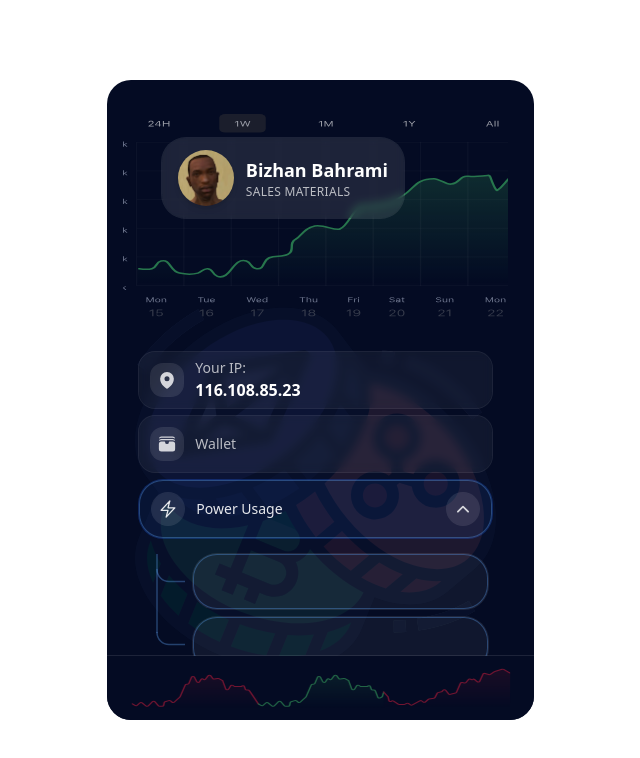
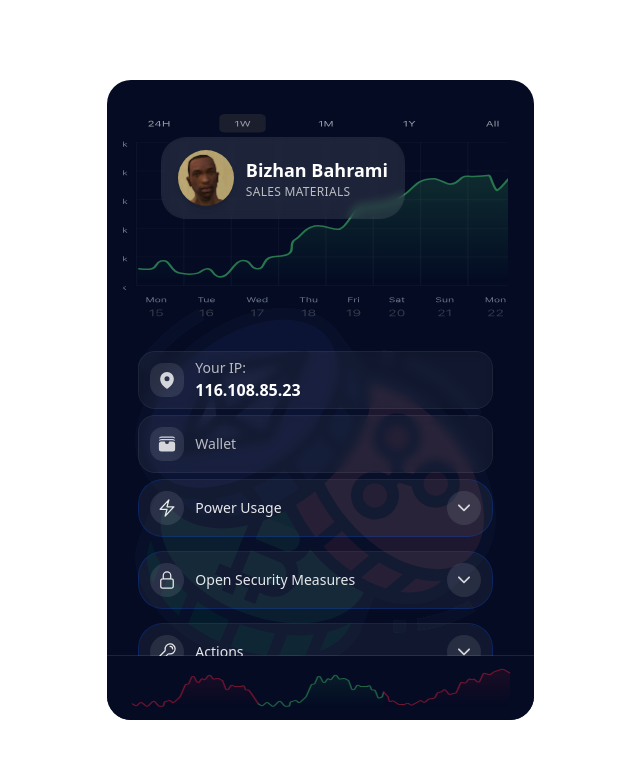
Before and after one commit to MohammadmehdiJamalpour/crypto-panel-script, a React (Vite) app: page / in a window 1280 px wide. Shown: the top 758 px of the page, without its empty margins (618-1258 px from the left). Built offline with nearby package versions, Linux system fonts and the light colour scheme.

Commit message:
accordion items body now gets clicked and redirect the user to new menu and reverse

```diff
--- a/src/components/AccordionRail.jsx
+++ b/src/components/AccordionRail.jsx
@@ -57,8 +57,7 @@
 });
 
 /* ----------------------------------------------------------
-   AccordionItem (ONE MODE: fixed height, full width)
-   + Optional leftIcon / rightIcon / label / onClick
+   AccordionItem (fixed size; optional centered label + icons)
 ----------------------------------------------------------- */
 export const AccordionItem = forwardRef(function AccordionItem(
   {
@@ -68,17 +67,19 @@
     padding, // optional override
     bgClass = "bg-white/[0.05]",
     baseRingClass = "ring-1 ring-white/10",
-    // NEW:
-    label, // string or node for centered text
-    leftIcon, // <svg/> or <img/> or node
-    rightIcon, // <svg/> or <img/> or node
-    onClick, // make the row clickable
+    // Optional standardized row API:
+    label,              // centered text/node
+    leftIcon,           // node
+    rightIcon,          // node
+    onRightIconClick,   // click handler ONLY for right icon
+    onClick,            // optional row click
+    itemId,             // used for scroll-back targeting
     _open = false,
   },
   ref
 ) {
   const DEFAULT_HEIGHT = 55;
-  const DEFAULT_PADDING = "px-3"; // compact, leaves space for icons
+  const DEFAULT_PADDING = "px-3";
 
   const asButton = typeof onClick === "function";
   const Component = asButton ? "button" : "div";
@@ -90,11 +91,9 @@
     ? "cursor-pointer focus:outline-none focus:ring-2 focus:ring-blue-500/70"
     : "";
 
-  // If label or icons provided, render the standardized centered row.
-  const renderStandardRow =
-    label != null || leftIcon != null || rightIcon != null;
+  const showStandardRow = label != null || leftIcon != null || rightIcon != null;
 
-  const content = renderStandardRow ? (
+  const content = showStandardRow ? (
     <div className="relative h-full w-full">
       {/* Left icon area */}
       <div className="absolute inset-y-0 left-0 flex items-center pl-1.5">
@@ -105,19 +104,27 @@
         ) : null}
       </div>
 
-      {/* True centered label (independent of icon widths) */}
-      <div className="absolute inset-0 flex items-center justify-center">
+      {/* True centered label */}
+      <div className="absolute inset-0 flex items-center justify-center pointer-events-none">
         <div className="text-white/90 font-medium select-none truncate max-w-[75%] text-sm">
           {label}
         </div>
       </div>
 
-      {/* Right icon area */}
+      {/* Right icon button (doesn’t trigger row onClick) */}
       <div className="absolute inset-y-0 right-0 flex items-center pr-1.5">
         {rightIcon ? (
-          <span className="grid place-items-center h-7 w-7 rounded-2xl bg-white/10 ring-1 ring-white/10">
+          <button
+            type="button"
+            onClick={(e) => {
+              e.stopPropagation();
+              onRightIconClick?.(e);
+            }}
+            className="grid place-items-center h-7 w-7 rounded-2xl bg-white/10 ring-1 ring-white/10 hover:bg-white/15 focus:outline-none focus:ring-2 focus:ring-blue-500/70"
+            aria-label="Open"
+          >
             {rightIcon}
-          </span>
+          </button>
         ) : null}
       </div>
     </div>
@@ -130,12 +137,8 @@
       <Component
         ref={ref}
         onClick={onClick}
-        className={cx(
-          "relative w-full rounded-3xl",
-          padCls,
-          clickCls,
-          className
-        )}
+        data-item={itemId || undefined}
+        className={cx("relative w-full rounded-3xl", padCls, clickCls, className)}
         style={mergedStyle}
       >
         {content}
@@ -147,6 +150,7 @@
     <Component
       ref={ref}
       onClick={onClick}
+      data-item={itemId || undefined}
       className={cx(
         "relative w-full rounded-3xl",
         bgClass,
@@ -163,10 +167,9 @@
   );
 });
 
-/**
- * AccordionSection
- * - STATIC internal stack gap (enforced in AccordionItemsBody)
- */
+/* ----------------------------------------------------------
+   AccordionSection (adds optional anchorId for scroll-back)
+----------------------------------------------------------- */
 export function AccordionSection({
   title = "Section",
   icon,
@@ -174,23 +177,21 @@
   defaultOpen = false,
   onToggle,
   size = "md",
-
   // Rail/connector tuning
   railOffset = 12,
   elbowLen = 24,
   elbowRadius = 10,
   railStroke = 1.5,
-
   // Accent for rail + open borders
   accentColor = "rgb(96 165 250 / 0.35)",
-
   // header visuals
   highlightHeaderOnOpen = true,
   decorateChildrenByDefault = true,
   openHeaderBgClass = "bg-blue-500/[0.08] hover:bg-blue-500/[0.12]",
-
   // custom header renderer
   renderHeader,
+  // NEW: stable id to scroll back to this header (data-anchor)
+  anchorId,
 }) {
   const uid = useId();
   const [open, setOpen] = useState(defaultOpen);
@@ -213,9 +214,7 @@
   const headerBgClass =
     open && highlightHeaderOnOpen ? openHeaderBgClass : closedHeaderBgClass;
 
-  const headerBorderCls = open
-    ? "border border-[color:var(--rail)]"
-    : "border-0";
+  const headerBorderCls = open ? "border border-[color:var(--rail)]" : "border-0";
 
   const DefaultHeader = () => (
     <>
@@ -225,11 +224,9 @@
           sizes.bubble
         )}
       >
-        {icon ?? <span className=" h-1.5 w-1.5 rounded-3xl bg-white/70" />}
+        {icon ?? <span className="h-1.5 w-1.5 rounded-3xl bg-white/70" />}
       </span>
-      <span
-        className={cx("flex-1 text-left truncate font-medium", sizes.title)}
-      >
+      <span className={cx("flex-1 text-left truncate font-medium", sizes.title)}>
         {title}
       </span>
       <span
@@ -266,10 +263,11 @@
             return !v;
           });
         }}
+        data-anchor={anchorId || undefined}
         className={cx(
           "w-full flex items-center gap-3 rounded-3xl",
           headerBgClass,
-          "py-3 text-white/90  mb-2",
+          "py-3 text-white/90 mb-2",
           "ring-1 duration-300 transition-all ring-blue-600/30 focus:outline-none focus:ring-1 focus:ring-blue-500/80",
           sizes.pad,
           headerBorderCls
@@ -278,10 +276,10 @@
         {headerInner}
       </button>
 
-      <SmoothCollapse open={open} className="mt-1.5 " aria-hidden={!open}>
+      <SmoothCollapse open={open} className="mt-1.5" aria-hidden={!open}>
         <div
           id={`${uid}-panel`}
-          className=" py-2  pr-1"
+          className="py-2 pr-1"
           role="region"
           aria-label={`${title} details`}
         >
@@ -292,7 +290,7 @@
   );
 }
 
-/* Container for multiple sections — STATIC spacing between sections */
+/* Container with static spacing */
 export default function Accordion({ children, className = "" }) {
   return <div className={cx("space-y-2", className)}>{children}</div>;
 }
--- /dev/null
+++ b/src/context/PanelNavContext.jsx
@@ -0,0 +1,29 @@
+import React, { createContext, useContext, useState } from "react";
+
+const PanelNavContext = createContext(null);
+
+export function PanelNavProvider({ children }) {
+  const [mode, setMode] = useState("main");     // "main" | "detail"
+  const [title, setTitle] = useState(null);
+  const [payload, setPayload] = useState(null);
+
+  // Where to restore when going back
+  const [restoreSectionId, setRestoreSectionId] = useState(null); // AccordionSection anchorId
+  const [restoreItemId, setRestoreItemId] = useState(null);       // AccordionItem itemId
+
+  const value = {
+    mode, setMode,
+    title, setTitle,
+    payload, setPayload,
+    restoreSectionId, setRestoreSectionId,
+    restoreItemId, setRestoreItemId,
+  };
+
+  return <PanelNavContext.Provider value={value}>{children}</PanelNavContext.Provider>;
+}
+
+export function usePanelNav() {
+  const ctx = useContext(PanelNavContext);
+  if (!ctx) throw new Error("usePanelNav must be used inside <PanelNavProvider>");
+  return ctx;
+}
--- a/src/layout/AppShell.jsx
+++ b/src/layout/AppShell.jsx
@@ -1,11 +1,56 @@
-import React from "react";
+import React, { useEffect, useRef } from "react";
 import AppHeader from "./AppHeader";
 import Footer from "./Footer";
+import { PanelNavProvider, usePanelNav } from "../context/PanelNavContext";
 
-export default function AppShell({ children }) {
+function Panel({ children }) {
+  const { mode, restoreSectionId, restoreItemId } = usePanelNav();
+  const scrollRef = useRef(null);
+  const prevModeRef = useRef(null);
+
+  useEffect(() => {
+    const el = scrollRef.current;
+    if (!el) return;
+
+    const prev = prevModeRef.current;
+    prevModeRef.current = mode;
+
+    // Drill-in: scroll panel to top
+    if (mode === "detail") {
+      el.scrollTo({ top: 0, behavior: "smooth" });
+      return;
+    }
+
+    // Back from detail: open the section and scroll to the item
+    if (prev === "detail" && mode === "main" && restoreSectionId) {
+      // 1) After main re-renders, find the header button
+      requestAnimationFrame(() => {
+        const headerBtn = el.querySelector(`[data-anchor="${restoreSectionId}"]`);
+        if (!headerBtn) return;
+
+        // If the section is closed, click to open it
+        const expanded = headerBtn.getAttribute("aria-expanded");
+        if (expanded === "false") {
+          headerBtn.click();
+        }
+
+        // 2) Ensure header is in view first
+        headerBtn.scrollIntoView({ behavior: "smooth", block: "start" });
+
+        // 3) Next frame: scroll the clicked item into view (center)
+        requestAnimationFrame(() => {
+          if (!restoreItemId) return;
+          const itemNode = el.querySelector(`[data-item="${restoreItemId}"]`);
+          if (itemNode) {
+            itemNode.scrollIntoView({ behavior: "smooth", block: "center" });
+          }
+        });
+      });
+    }
+  }, [mode, restoreSectionId, restoreItemId]);
+
   return (
     <div className="relative h-dvh text-white">
-      {/* Right panel */}
       <div
         className="
           absolute top-[8vh] xl:top-[10vh] bottom-[8vh] xl:bottom-[10vh]
@@ -15,16 +60,24 @@
           flex flex-col
         "
       >
-        <main className="flex-1 overflow-y-auto thin-scrollbar [scrollbar-gutter:stable] px-4 py-6">
-        <AppHeader />
-
-
+        {/* Scroll container */}
+        <main
+          ref={scrollRef}
+          className="flex-1 overflow-y-auto thin-scrollbar [scrollbar-gutter:stable] px-4 py-6 scroll-smooth"
+        >
+          <AppHeader />
           {children}
         </main>
-
-
         <Footer />
       </div>
     </div>
   );
 }
+
+export default function AppShell({ children }) {
+  return (
+    <PanelNavProvider>
+      <Panel>{children}</Panel>
+    </PanelNavProvider>
+  );
+}
--- a/src/layout/Body.jsx
+++ b/src/layout/Body.jsx
@@ -1,19 +1,43 @@
 import React from "react";
-import Accordion, {
-  AccordionSection,
-  AccordionItem,
-} from "../components/AccordionRail.jsx";
-import LabelRow from "../components/LabelRow.jsx";
+import Accordion, { AccordionSection, AccordionItem } from "../components/AccordionRail.jsx";
 import LabelsGroup from "../components/LabelsGroup.jsx";
 import { BoltIcon, LockClosedIcon, KeyIcon } from "@heroicons/react/24/outline";
-import { MapPinIcon, WalletIcon } from "@heroicons/react/24/solid";
-import { PlusIcon, ChevronRightIcon } from "@heroicons/react/24/solid";
+import { MapPinIcon, WalletIcon, PlusIcon, ChevronRightIcon, ChevronLeftIcon } from "@heroicons/react/24/solid";
+import { usePanelNav } from "../context/PanelNavContext";
 
-const Block = () => (
-  <div className="h-full w-full flex flex-col justify-center gap-1.5" />
+const Block = () => <div className="h-full w-full flex flex-col justify-center gap-1.5" />;
+
+function DetailScreen() {
+  return (
+    <div className="space-y-3">
+      <div className="rounded-2xl bg-white/[0.05] ring-1 ring-white/10 p-4">
+        <div className="text-white/90 font-medium">Detail view</div>
+        <div className="text-white/60 text-sm mt-1">Your content goes here…</div>
+      </div>
+    </div>
   );
+}
 
 export default function Body({ className = "" }) {
+  const {
+    mode, setMode,
+    title, setTitle,
+    setPayload,
+    setRestoreSectionId, setRestoreItemId,
+  } = usePanelNav();
+
+  const isDetail = mode === "detail";
+
+  const drillIn = ({ sectionId, itemId, nextTitle, payload }) => {
+    setRestoreSectionId(sectionId);
+    setRestoreItemId(itemId);
+    setTitle(nextTitle || "Details");
+    setPayload(payload ?? null);
+    setMode("detail");
+  };
+
+  const goBack = () => setMode("main");
+
   return (
     <section className={`relative flex-1 px-4 py-6 ${className}`}>
       {/* sticky background */}
@@ -23,53 +47,61 @@
             src="/crypto-tokens.svg"
             alt=""
             aria-hidden
-            className="
-              sticky top-1/2 -translate-y-1/2
-              block mx-auto
-              h-auto w-[min(90vw,800px)]
-              object-contain opacity-100
-            "
+            className="sticky top-1/2 -translate-y-1/2 block mx-auto h-auto w-[min(90vw,800px)] object-contain opacity-100"
           />
         </div>
       </div>
 
-      <div className="relative z-10 mx-auto container max-w-md  space-y-2">
-        {/* NON-OPENABLE labels in one container */}
+      <div className="relative z-10 mx-auto container max-w-md space-y-2">
+        {/* Body "header" row */}
+        {!isDetail ? (
           <LabelsGroup
             items={[
-            {
-              icon: <MapPinIcon className="h-5 w-5 text-white/80" />,
-              label: "Your IP:",
-              value: "116.108.85.23",
-            },
-            {
-              icon: <WalletIcon className="h-5 w-5 text-white/80" />,
-              label: "Wallet",
-              value: "",
-            },
+              { icon: <MapPinIcon className="h-5 w-5 text-white/80" />, label: "Your IP:", value: "116.108.85.23" },
+              { icon: <WalletIcon className="h-5 w-5 text-white/80" />, label: "Wallet", value: "" },
             ]}
           />
+        ) : (
+          <AccordionItem
+            label={title ?? "Details"}
+            leftIcon={<ChevronLeftIcon className="h-4 w-4 text-white/90" />}
+            onClick={goBack}
+          />
+        )}
 
+        {/* Main list vs detail */}
+        {!isDetail ? (
           <Accordion>
+            {/* POWER (closed by default) */}
             <AccordionSection
+              anchorId="power"
               title="Power Usage"
               icon={<BoltIcon className="h-5 w-5" />}
-            defaultOpen
               accentColor="rgb(96 165 250 / 0.35)"
               railStroke={1.5}
               railOffset={18}
               elbowLen={28}
               elbowRadius={12}
             >
-            <AccordionItem>
-              <Block />
-            </AccordionItem>
-            <AccordionItem>
-              <Block />
-            </AccordionItem>
+              <AccordionItem
+                itemId="power-status"
+                label="Status"
+                rightIcon={<ChevronRightIcon className="h-4 w-4 text-white/90" />}
+                onRightIconClick={() => drillIn({ sectionId: "power", itemId: "power-status", nextTitle: "Status" })}
+                onClick={() => drillIn({ sectionId: "power", itemId: "power-status", nextTitle: "Status" })}
+              />
+              <AccordionItem
+                itemId="power-usage"
+                label="Power Usage"
+                rightIcon={<ChevronRightIcon className="h-4 w-4 text-white/90" />}
+                onRightIconClick={() => drillIn({ sectionId: "power", itemId: "power-usage", nextTitle: "Power Usage" })}
+                onClick={() => drillIn({ sectionId: "power", itemId: "power-usage", nextTitle: "Power Usage" })}
+              />
             </AccordionSection>
 
+            {/* SECURITY (closed by default) */}
             <AccordionSection
+              anchorId="security"
               title="Open Security Measures"
               icon={<LockClosedIcon className="h-5 w-5" />}
               accentColor="rgb(96 165 250 / 0.35)"
@@ -78,16 +110,26 @@
               elbowLen={28}
               elbowRadius={12}
             >
-            <AccordionItem>
-              <Block />
-            </AccordionItem>
-            <AccordionItem>
-              <Block />
-            </AccordionItem>
+              <AccordionItem
+                itemId="security-rules"
+                label="Active Rules"
+                rightIcon={<ChevronRightIcon className="h-4 w-4 text-white/90" />}
+                onRightIconClick={() => drillIn({ sectionId: "security", itemId: "security-rules", nextTitle: "Active Rules" })}
+                onClick={() => drillIn({ sectionId: "security", itemId: "security-rules", nextTitle: "Active Rules" })}
+              />
+              <AccordionItem
+                itemId="security-alerts"
+                label="Recent Alerts"
+                rightIcon={<ChevronRightIcon className="h-4 w-4 text-white/90" />}
+                onRightIconClick={() => drillIn({ sectionId: "security", itemId: "security-alerts", nextTitle: "Recent Alerts" })}
+                onClick={() => drillIn({ sectionId: "security", itemId: "security-alerts", nextTitle: "Recent Alerts" })}
+              />
             </AccordionSection>
 
+            {/* ACTIONS (closed by default) */}
             <AccordionSection
-            title="Set a New Password"
+              anchorId="actions"
+              title="Actions"
               icon={<KeyIcon className="h-5 w-5" />}
               accentColor="rgb(96 165 250 / 0.35)"
               railStroke={1.5}
@@ -95,46 +137,33 @@
               elbowLen={28}
               elbowRadius={12}
             >
-            <AccordionItem>
-              <Block />
-            </AccordionItem>
-          </AccordionSection>
-          <AccordionSection
-            title="Power Usage"
-            icon={<BoltIcon className="h-5 w-5" />}
-            defaultOpen
-            accentColor="rgb(96 165 250 / 0.35)"
-            railStroke={1.5}
-            railOffset={18}
-            elbowLen={28}
-            elbowRadius={12}
-          >
-            {/* Centered label with optional icons */}
               <AccordionItem
+                itemId="actions-place-rack"
                 label="Place a New Rack"
-              leftIcon={<PlusIcon className="h-4 w-4  text-white/90" />}
-              rightIcon={<ChevronRightIcon className="h-4 w-4  text-white/90" />}
-              onClick={() => console.log("Place a New Rack")}
+                leftIcon={<PlusIcon className="h-4 w-4 text-white/90" />}
+                rightIcon={<ChevronRightIcon className="h-4 w-4 text-white/90" />}
+                onRightIconClick={() => drillIn({ sectionId: "actions", itemId: "actions-place-rack", nextTitle: "Place a New Rack" })}
+                onClick={() => drillIn({ sectionId: "actions", itemId: "actions-place-rack", nextTitle: "Place a New Rack" })}
               />
-
-            {/* Another example: only right icon */}
               <AccordionItem
+                itemId="actions-proceed"
                 label="Proceed"
                 rightIcon={<ChevronRightIcon className="h-4 w-4 text-white/90" />}
-              onClick={() => console.log("Proceed")}
+                onRightIconClick={() => drillIn({ sectionId: "actions", itemId: "actions-proceed", nextTitle: "Proceed" })}
+                onClick={() => drillIn({ sectionId: "actions", itemId: "actions-proceed", nextTitle: "Proceed" })}
               />
-
-            {/* Fallback: no label/icons → your custom children render as before */}
-            <AccordionItem>
+              {/* Example free-form item still allowed */}
+              <AccordionItem itemId="actions-custom">
                 <div className="flex items-center justify-between h-full px-2">
-                <span className="text-white/80 text-sm">
-                  Custom content area
-                </span>
+                  <span className="text-white/80 text-sm">Custom content area</span>
                   <span className="text-white/60 text-xs">42%</span>
                 </div>
               </AccordionItem>
             </AccordionSection>
           </Accordion>
+        ) : (
+          <DetailScreen />
+        )}
       </div>
     </section>
   );
```
Lines whose indentation alone changed are shown as unchanged.
